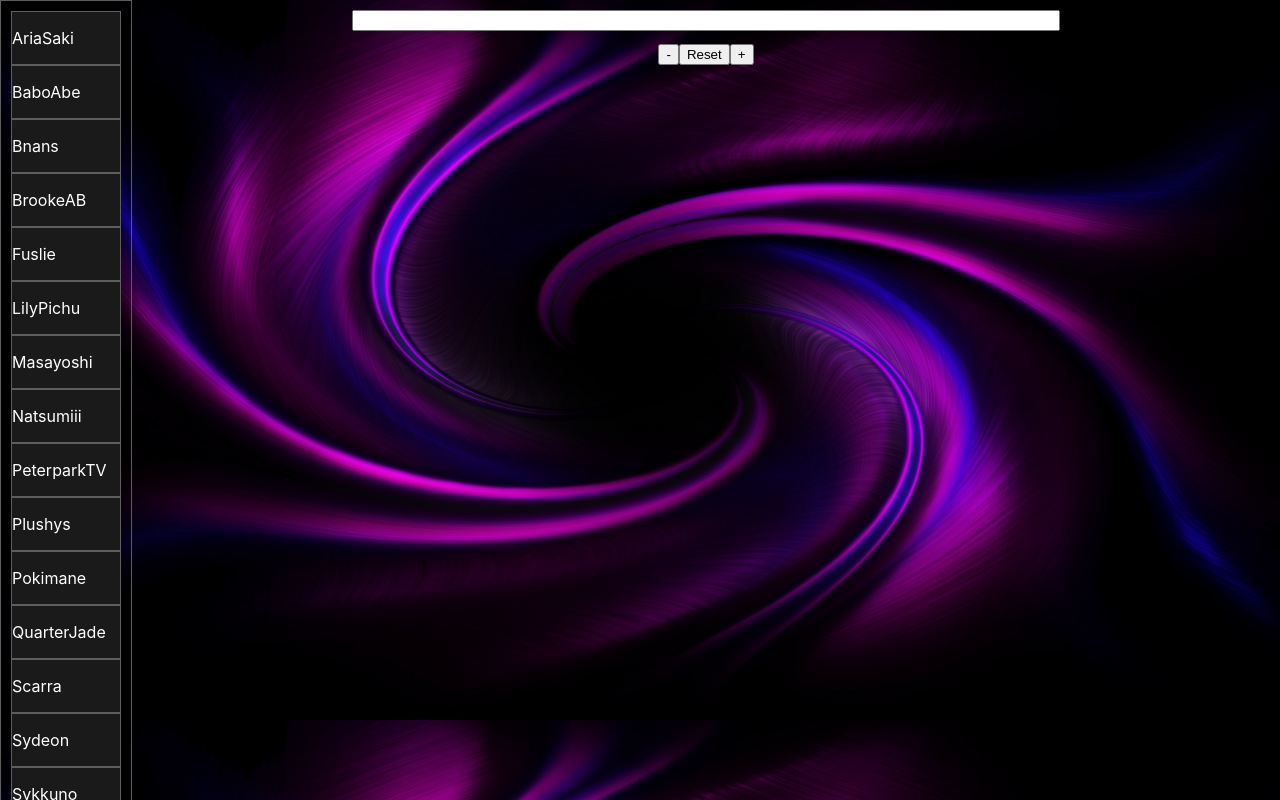
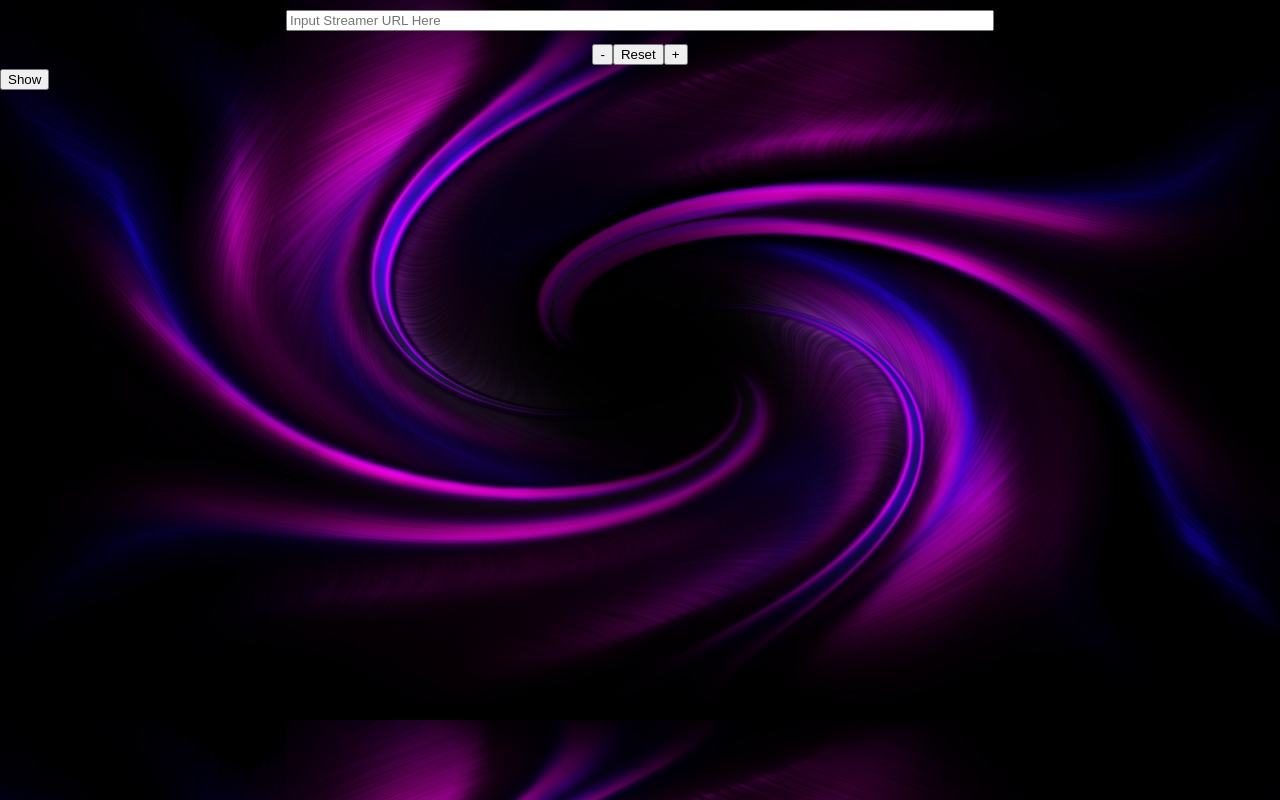
Before and after one commit to jnzhang622/MultiStreamViewer, a React (Create React App) app: page / in a window 1280 px wide. Shown: the top 800 px of the page. Built offline with nearby package versions, Linux system fonts and the light colour scheme; data requests are answered from the project's data file.

Commit message:
Added hide show button for streamer bar

```diff
--- a/src/App.css
+++ b/src/App.css
@@ -3,11 +3,15 @@ body{
   color: white;
   background-size: 100% ;
 }
-
 .divCont{
+  display: flex;
+  flex-direction: row;
+}
+.divCont2{
   justify-content: center;
   display: flex;
-  flex-direction: row;
+  flex-direction: column;
+  width:92%
 }
 
 .streamerBar{
@@ -18,7 +22,14 @@ body{
   position: relative;
   float: left;
   width: 110px;
-  height: 100%;
+  height: 700px;
+  overflow: scroll;
+}
+
+.barDiv{
+  display: flex;
+  flex-direction: column;
+  width: 7%;
 }
 
 .defaultStreamerBarItem{
--- a/src/App.js
+++ b/src/App.js
@@ -15,6 +15,7 @@ class App extends React.Component {
     height: 421,
     width: 750,
     rotation: 0,
+    hideBar: true
   }
 
   componentDidMount() {
@@ -47,6 +48,11 @@ class App extends React.Component {
       height: this.state.height * 0.9,
       width: this.state.width * 0.9})
   }
+  showHideBar = () => {
+    this.setState({
+      hideBar: !this.state.hideBar
+    })
+  }
   streamerItemClick = (e) =>{
     let checkUrl = (url) => {return url !== e}
 
@@ -59,19 +65,12 @@ class App extends React.Component {
   render(){
     return (
       <div>
-        <div className="streamerBar">
-          <StreamerBar
-            renderedUrls={this.state.urls}
-            streamers={this.state.streamers}
-            streamerItemClick={this.streamerItemClick}/>
-        </div>
-
-        <div>
         <div className="searchBarDiv">
             <form onSubmit={this.changeVidCode}>
               <input className="searchBar"
                 onChange={this.vidCodeFormChange}
-                value={this.state.searchTerm}/>
+                value={this.state.searchTerm}
+                placeholder="Input Streamer URL Here"/>
             </form>
           </div>
           <div className="defaultCenter">
@@ -79,6 +78,18 @@ class App extends React.Component {
             <button onClick={this.resetSize}>Reset</button>
             <button onClick={this.increaseSize}>+</button>
           </div>
+        <div className="divCont">
+          <div className="barDiv">
+            <div >
+              <button onClick={this.showHideBar}>{this.state.hideBar ? "Show" : "Hide"}</button>
+            </div>
+            {(this.state.hideBar === false) ?
+            <StreamerBar className="barDiv"
+              renderedUrls={this.state.urls}
+              streamers={this.state.streamers}
+              streamerItemClick={this.streamerItemClick}/> : null}
+          </div>
+          <div className="divCont2">
             <div className="playerContainer">
               {this.state.urls.map(url =>
                 <Player
@@ -89,7 +100,7 @@ class App extends React.Component {
                   streamerItemClick={this.streamerItemClick}/>)}
             </div>
           </div>
-
+        </div>
       </div>
     )
   }
--- a/src/Components/StreamerBar.js
+++ b/src/Components/StreamerBar.js
@@ -9,7 +9,7 @@ function StreamerBar(props) {
     let reArrangedStreamers = props.streamers.sort((a,b) => a.name < b.name ? -1 : 1)
 
     return (
-        <div>
+        <div className="streamerBar">
             {
             reArrangedStreamers.map(streamer =>
             <StreamerBarItem
```
Lines whose indentation alone changed are shown as unchanged.
